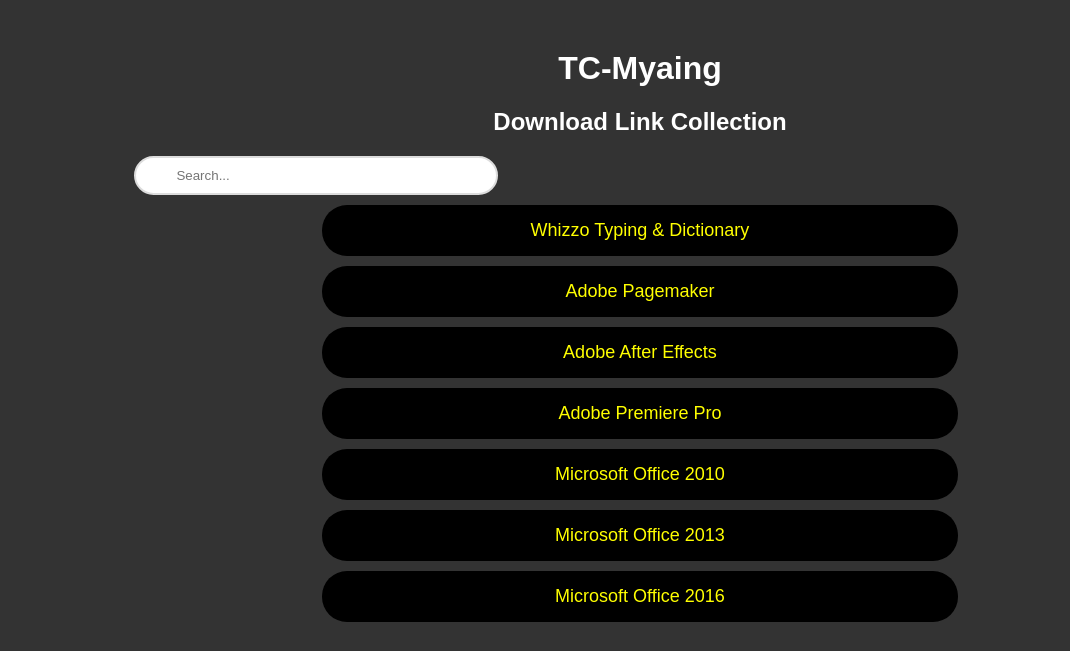
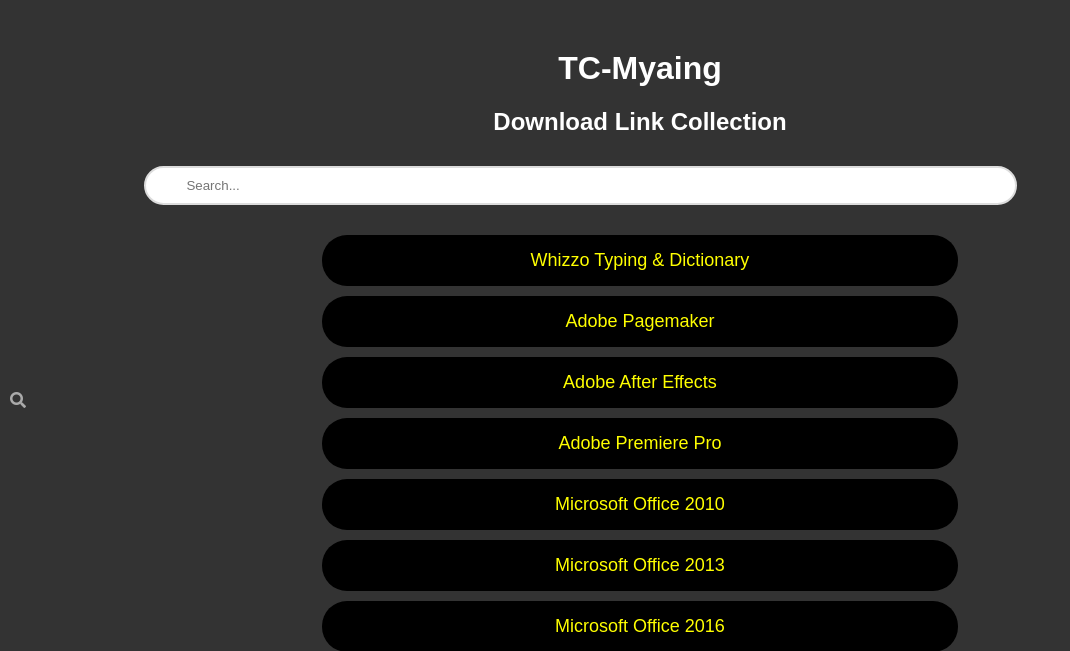
Before and after one commit to tinnaingoo/tcm-link, a PHP site: page / in a window 1280 px wide. Shown: the top 651 px of the page, without its empty margins (0-1070 px from the left). Run offline with PHP 8.4, Linux system fonts and the light colour scheme.

Commit message:
Update styles.css

```diff
--- a/css/styles.css
+++ b/css/styles.css
@@ -1,10 +1,18 @@
+body {
+            font-family: Arial, sans-serif;
+            background-color: #333;
+            color: #fff;
+            text-align: center;
+        }
+
 .search-box {
-            position: relative;
-            width: 300px;
+            width: 80%;
+            padding: 10px;
+            margin-bottom: 20px;
+            font-size: 16px;
         }
 
         .search-box input {
-            position: relative;
             width: 100%;
             padding: 10px 20px 10px 40px;
             border: 2px solid #ddd;
@@ -25,12 +33,6 @@
             color: #aaa;
         }
 
-        body {
-            font-family: Arial, sans-serif;
-            background-color: #333;
-            color: #fff;
-            text-align: center;
-        }
         .container {
             margin: 50px auto;
             width: 80%;
```
